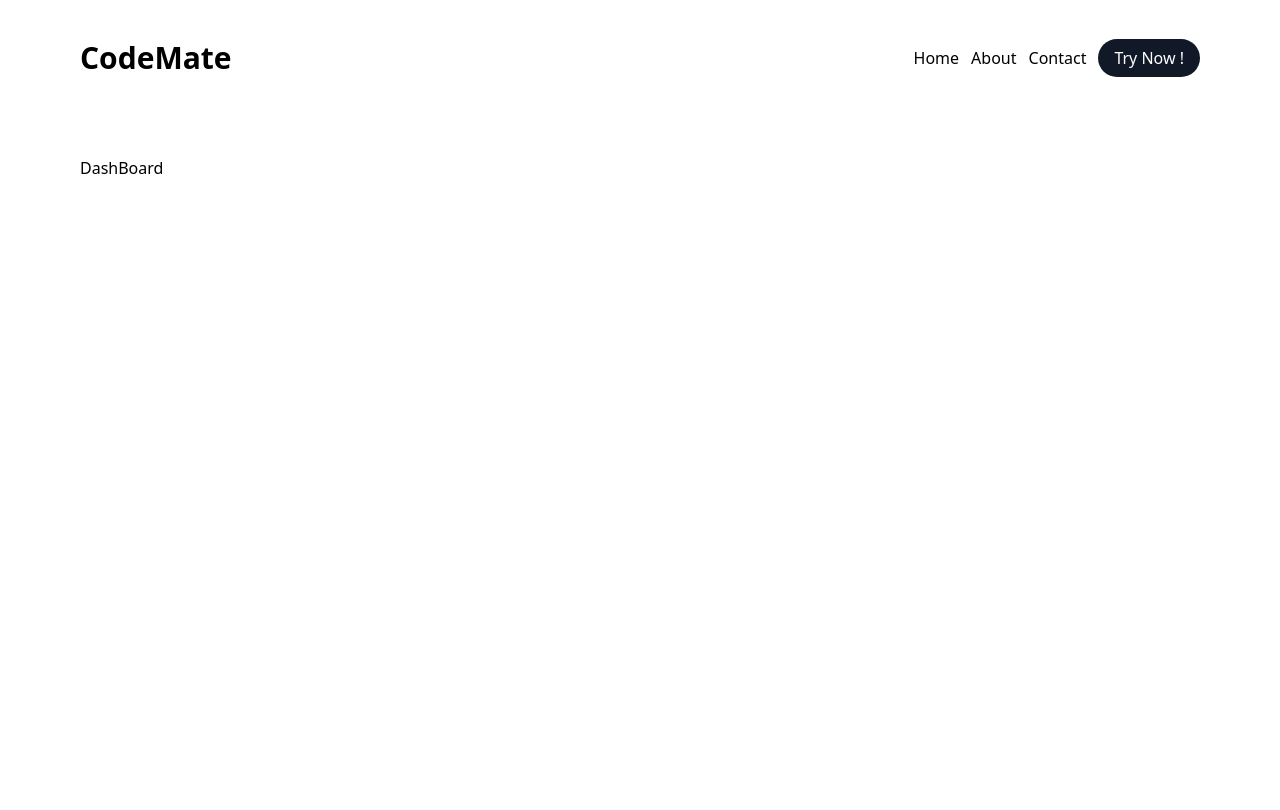
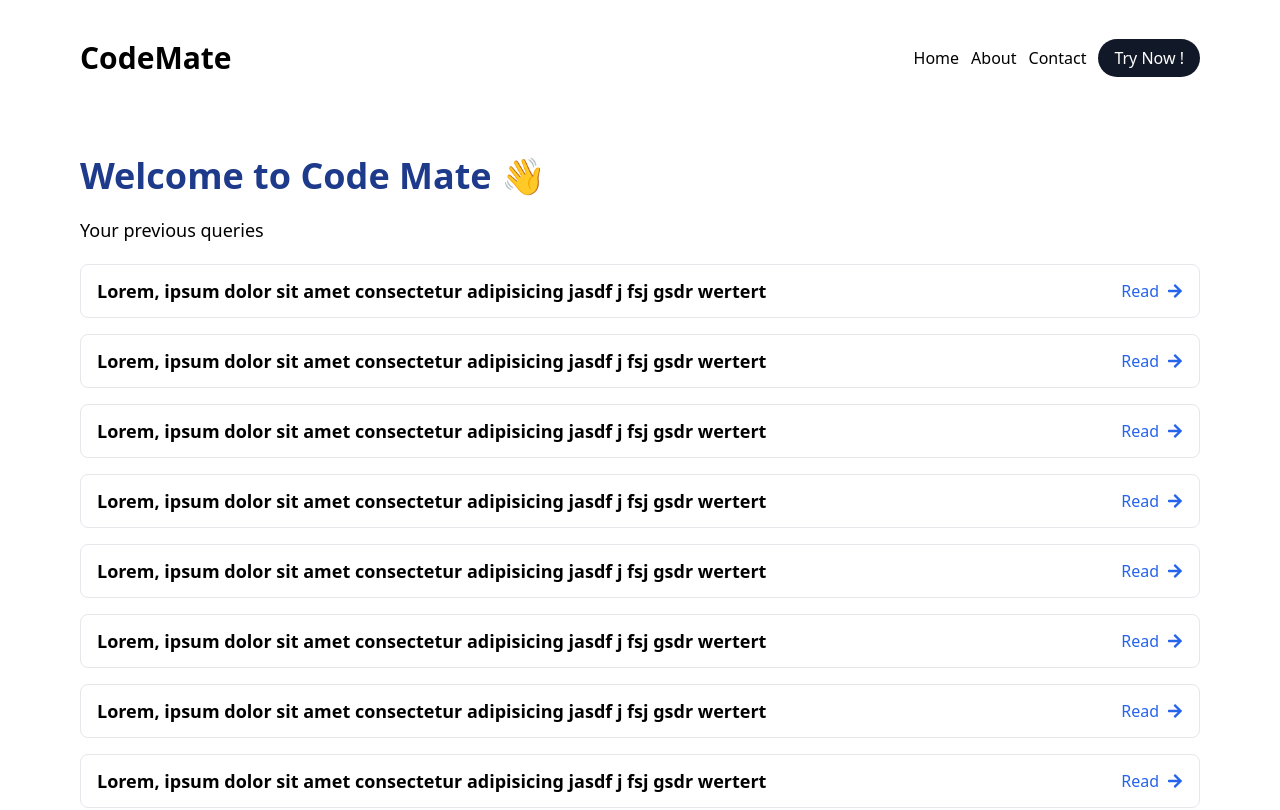
Before and after one commit to akshit614/CodeMate-Ai, a React (Vite) app: page / in a window 1280 px wide. Shown: the top 810 px of the page. Built offline with nearby package versions, Linux system fonts and the light colour scheme.

Commit message:
almost completed dashboard

```diff
--- a/src/pages/DashBoard.tsx
+++ b/src/pages/DashBoard.tsx
@@ -1,8 +1,30 @@
 import React from 'react'
+import { FaArrowRight } from 'react-icons/fa'
+import { Link } from 'react-router-dom'
 
 const DashBoard = () => {
+
   return (
-    <div>DashBoard</div>
+    <>
+      <div className="prose">
+        <h1 className='text-blue-900'>
+          Welcome to Code Mate 👋
+        </h1>
+      </div>
+      <div>
+        <h1 className='text-lg py-5'>Your previous queries  </h1>
+        <div className="flex flex-col  gap-y-4 ">
+          {
+            Array(10).fill(null).map((item,key) => {
+              return <Link to={`/code/${item}`} key={key} className=' justify-between px-4 py-3 w-full border rounded-lg flex items-center'>
+                <h1 className='font-bold text-lg'>Lorem, ipsum dolor sit amet consectetur adipisicing jasdf j fsj gsdr wertert </h1>
+                <button className='outline-none flex gap-x-2 items-center text-blue-600'>Read <FaArrowRight/></button>
+                </Link>
+            })
+          }
+        </div>
+      </div>
+    </>
   )
 }
 
```
